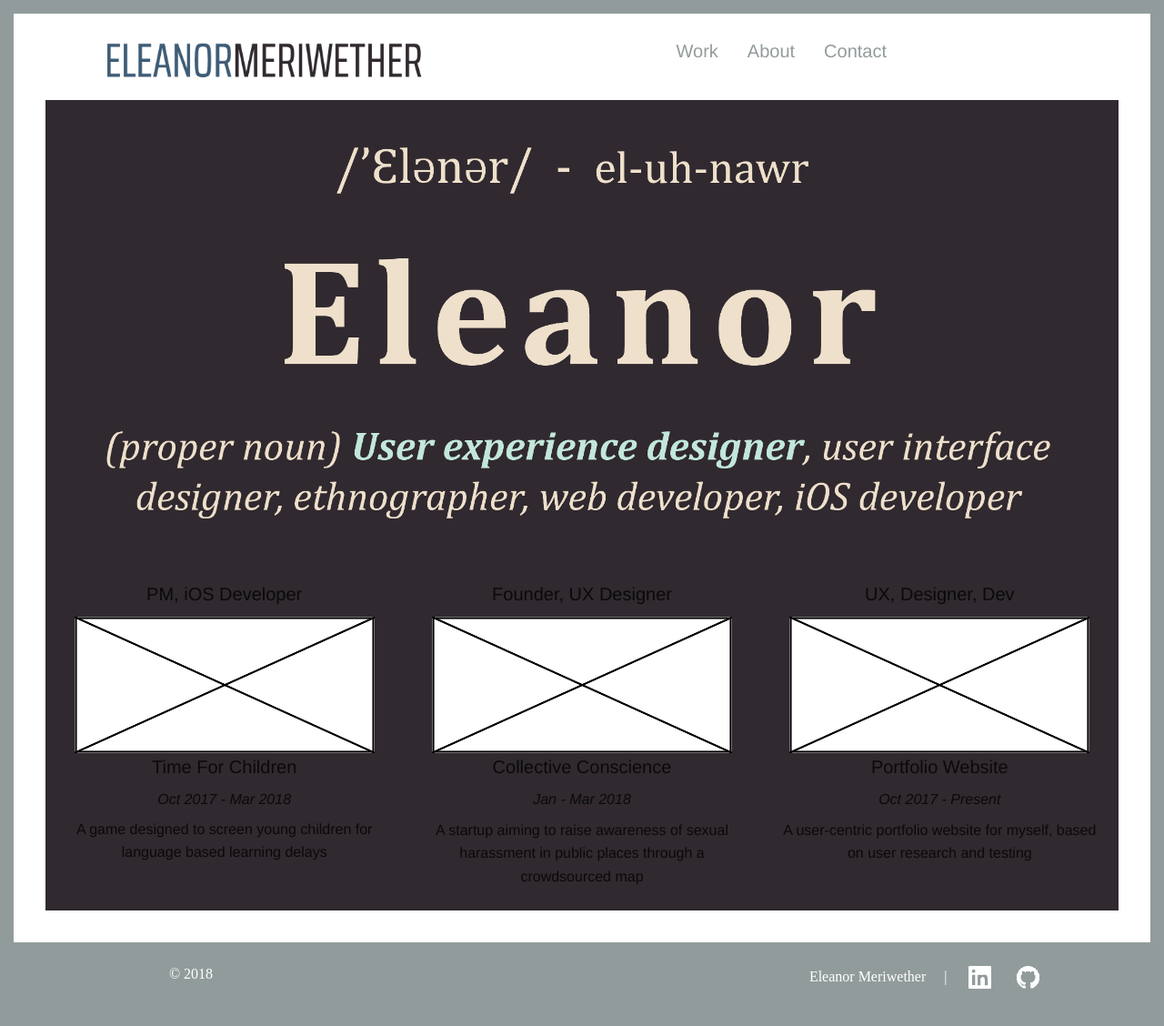
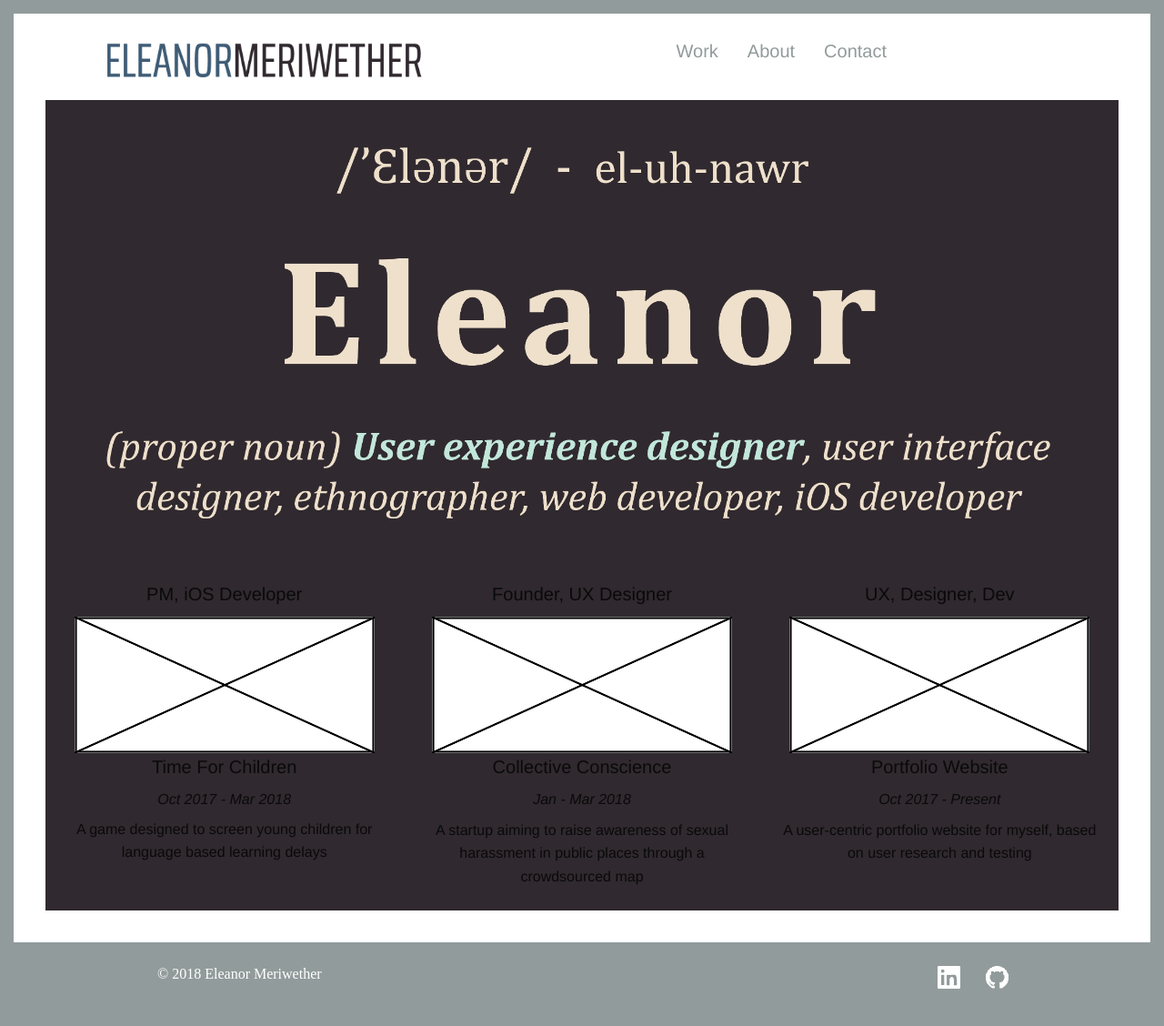
Before and after one commit to emeriwether/emeriwether.github.io, a Jekyll site: the page built from index.html, in a window 1280 px wide. Shown: the whole page at 91% size. Built offline with Jekyll 4.4.1, drawn with Linux system fonts in a browser that asks for light colours; some web fonts are replaced.

Commit message:
ct prev commit

```diff
--- a/_layouts/default.html
+++ b/_layouts/default.html
@@ -50,10 +50,10 @@
 
             </div>
         </main>
-        <footer class="small-4 medium-3 cell" id="copyright">© 2018</footer>
+        <footer class="small-6 medium-4 cell" id="copyright">© 2018 Eleanor Meriwether</footer>
         <div class="auto cell"></div>
-        <footer class="small-7 medium-4 cell" id="socialMedia">
-            <p>Eleanor Meriwether&nbsp;&nbsp;&nbsp;&nbsp;&nbsp;|&nbsp;&nbsp;&nbsp;&nbsp;&nbsp;
+        <footer class="small-5 medium-3 cell" id="socialMedia">
+            <p>
             <a href="https://www.linkedin.com/in/emeriwether"><img src="img/LinkedIn_logo.png" class="icon"></a>
             &nbsp;&nbsp;&nbsp;&nbsp;&nbsp;
             <a href="https://github.com/emeriwether"><img src="img/GitHub_logo.png" class="icon"></a>
```
